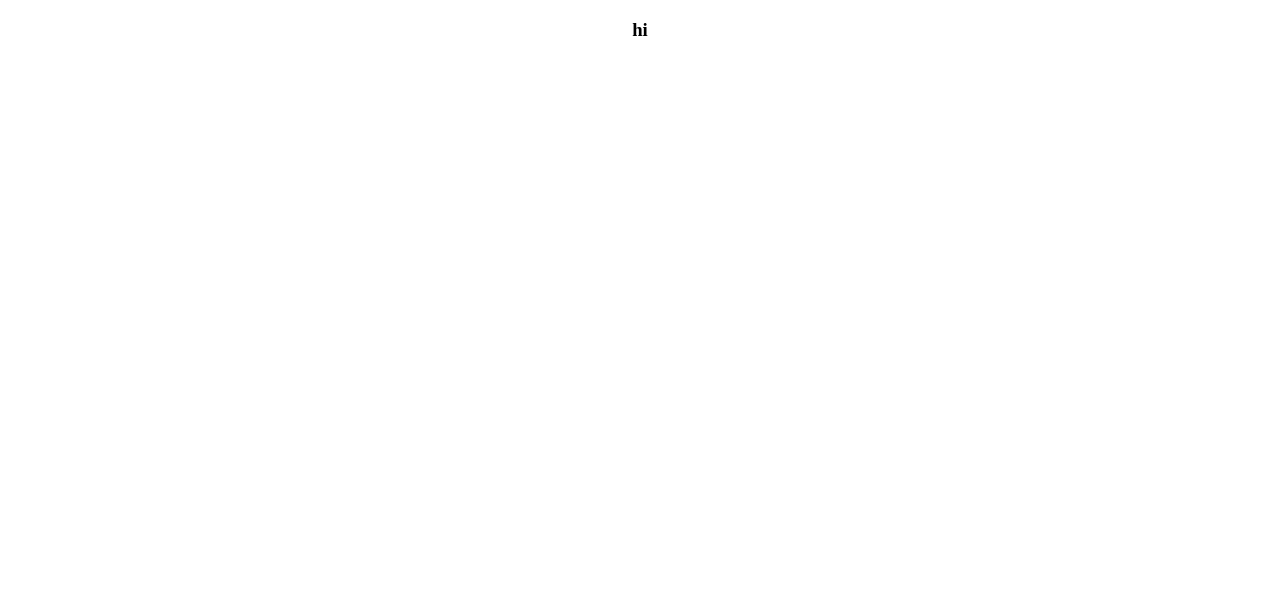
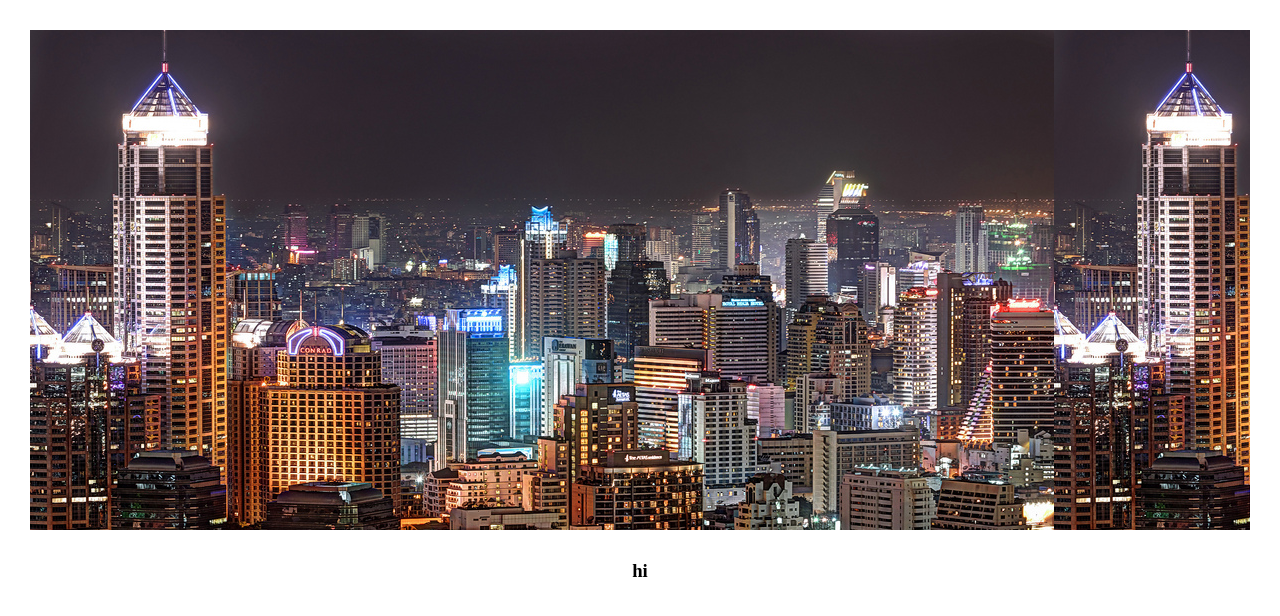
Before and after one commit to nsinthunont/nsinthunont.github.io, a plain HTML site: page index.html in a window 1280 px wide. Drawn offline with Linux system fonts and the light colour scheme.

Commit message:
Update style.css

```diff
--- a/style.css
+++ b/style.css
@@ -9,5 +9,7 @@ body {
 
 /* Basic styling */
 .jumbotron {
-  background-image: url("cover_1.jpg");
+	padding: 250px 0;
+	margin: 30px;
+  	background-image: url("cover_1.jpg");
 }
```
